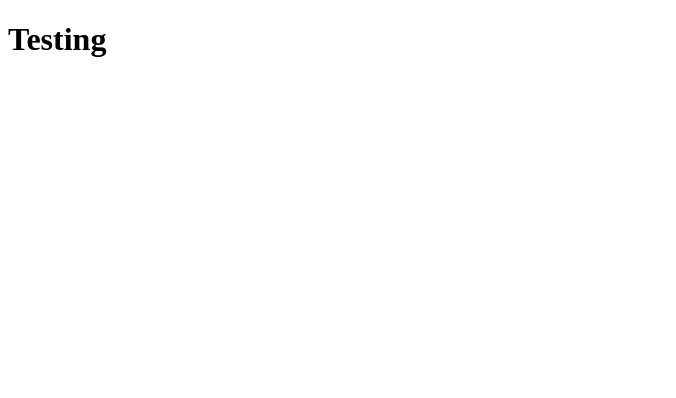
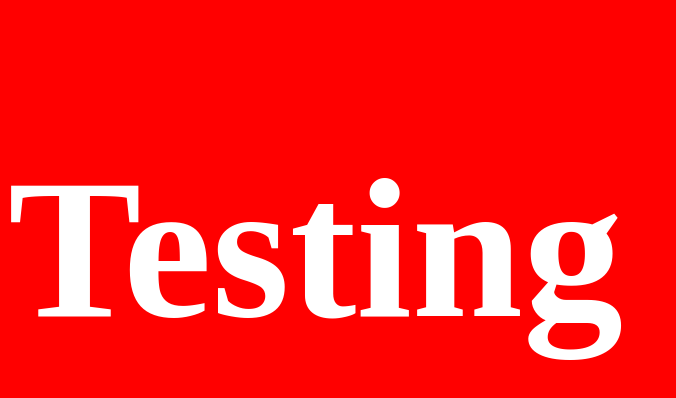
Before and after one commit to Rchristiani/github-pages, a plain HTML site: page index.html in a window 1280 px wide. Shown: the whole page, without its empty margins (0-676 px from the left). Drawn offline with Linux system fonts and the light colour scheme.

Commit message:
Making it look great

```diff
--- a/index.html
+++ b/index.html
@@ -3,6 +3,13 @@
 <head>
 	<meta charset="UTF-8">
 	<title>Test Github page!</title>
+	<style>
+		body {
+			background: red;
+			font-size: 100px;
+			color: white;
+		}
+	</style>
 </head>
 <body>
 	<h1>Testing</h1>
```
